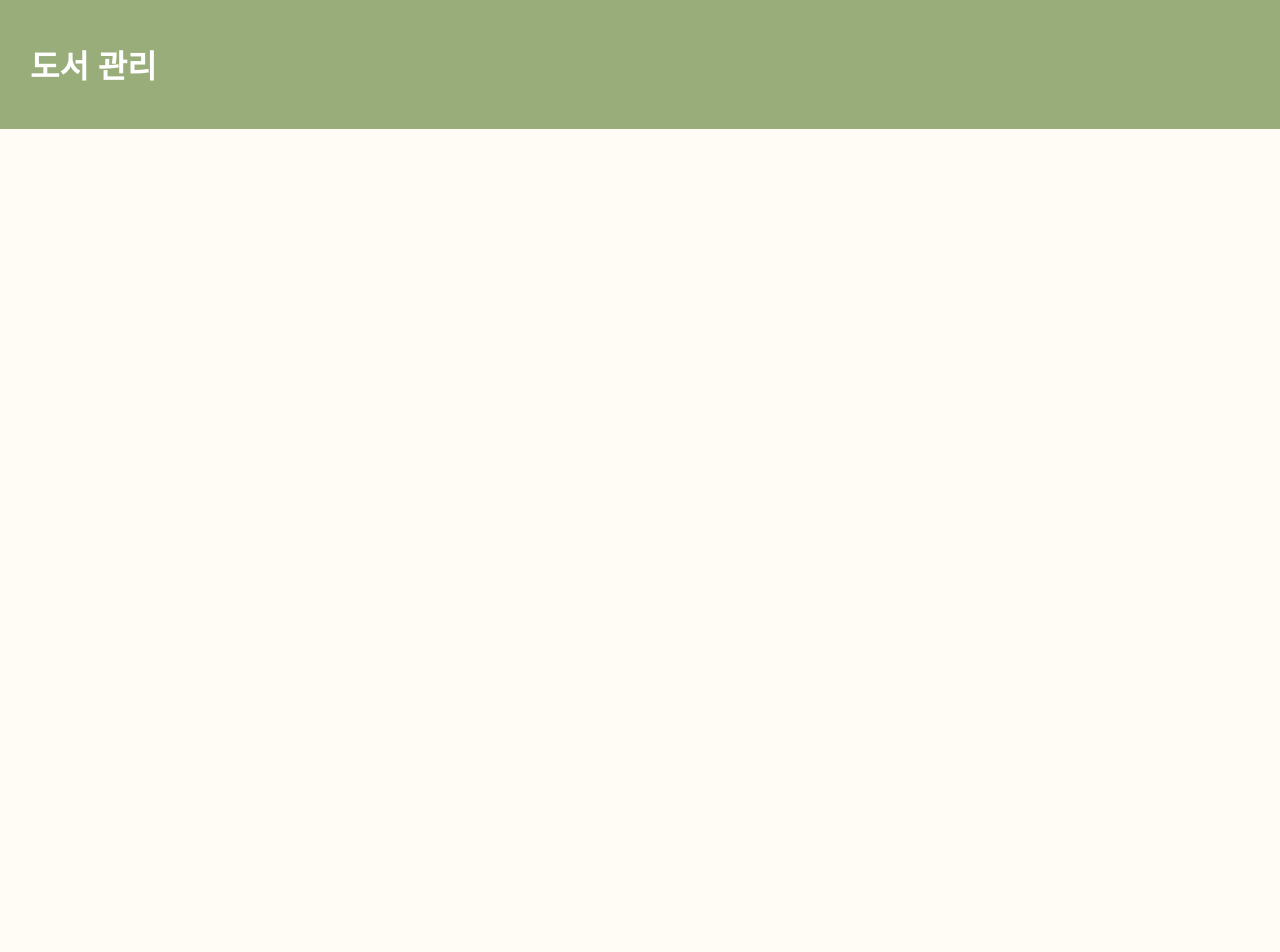
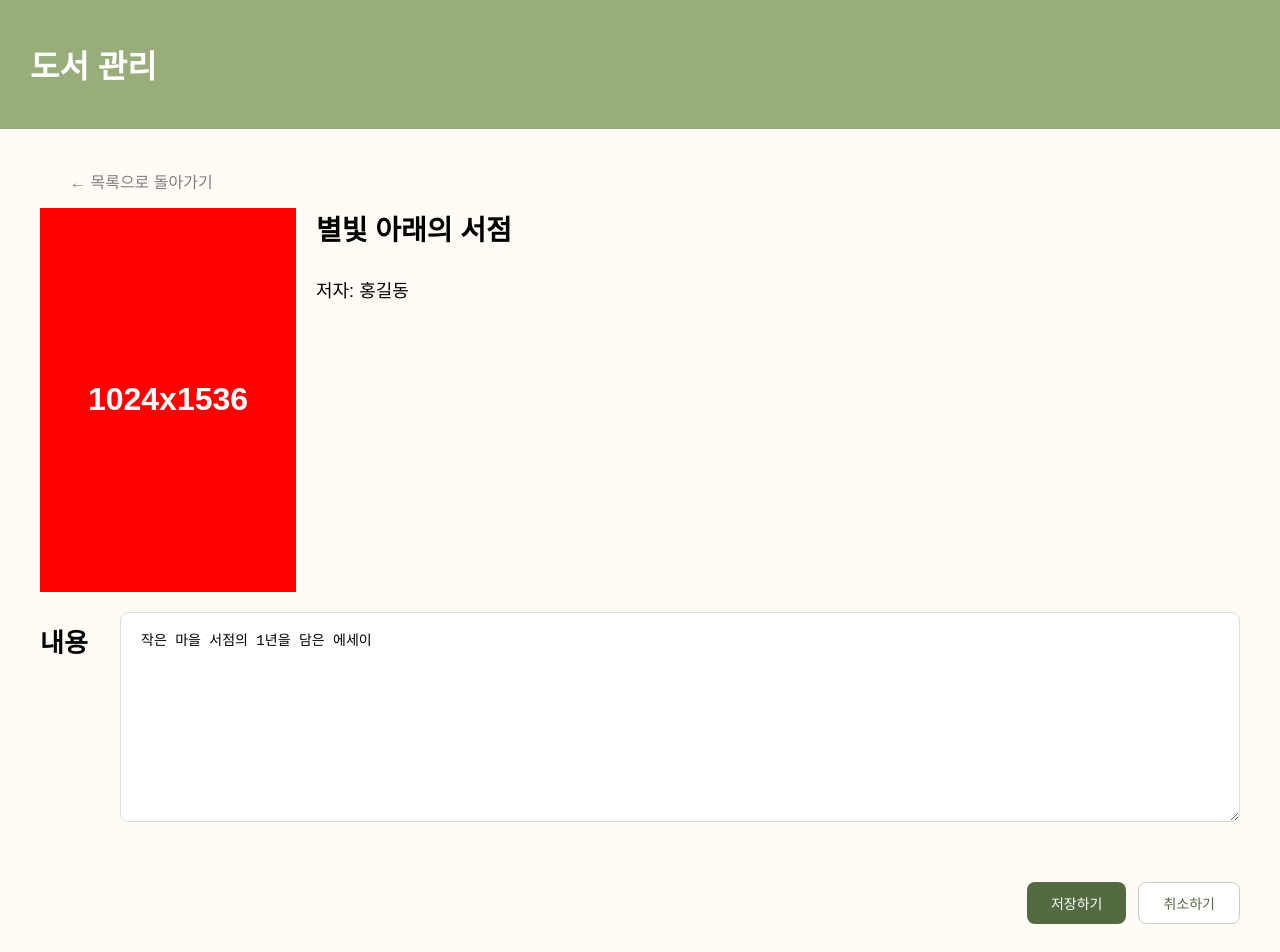
Before and after one commit to lsh4323/AIVLE_Mini-Project_4, a React (Vite) app: page /editbook/1 in a window 1280 px wide. Before the commit this address had no page. Shown: the top 952 px of the page. Before the commit the page ends 800 px from the top, so only its background shows below. Built offline with nearby package versions, Linux system fonts and the light colour scheme; data requests are answered from the project's data file.

Commit message:
BookEditScreen 추가

```diff
--- a/src/App.css
+++ b/src/App.css
@@ -4,6 +4,11 @@ body {
   font-family: 'Noto Sans KR', sans-serif;
   margin: 0;
   padding: 0;
+}
+
+.page-container {
+  padding: 0 40px;
+  padding-bottom: 40px;
 }
 /* ===== 헤더 ===== */
 .header {
@@ -167,3 +172,83 @@ button[type="button"] {
   font-size: 14px;
   cursor: pointer;
 }
+
+
+/* ===== 빈 이미지 ===== */
+.empty-cover-image {
+  width: 345px;
+  height: 488px;
+  background-color: red;
+  color: white;
+  display: flex;
+  justify-content: center;
+  align-items: center;
+  font-size: 64px;
+  font-weight: bold;
+}
+
+.book-edit-info {
+  display: flex;
+  align-items: flex-start;
+  gap: 20px;
+  margin-bottom: 20px;
+}
+
+.book-edit-cover img {
+  width: 256px;
+  height: 384px;
+  object-fit: cover;
+}
+
+.empty-cover-image {
+  width: 256px;
+  height: 384px;
+  background-color: red;
+  color: white;
+  display: flex;
+  justify-content: center;
+  align-items: center;
+  font-size: 32px;
+  font-weight: bold;
+}
+
+.book-edit-text h3 {
+  margin-top: 0;
+  font-size: 28px;
+}
+
+.book-edit-text p {
+  font-size: 18px;
+}
+
+.book-edit-content {
+  display: flex;
+  align-items: flex-start;
+  gap: 32px;
+  margin-bottom: 60px;
+}
+
+.book-edit-content > p {
+  width: 48px;
+  margin: 10px 0 0;
+  font-size: 26px;
+  font-weight: bold;
+}
+
+.book-edit-content > textarea {
+  flex: 1;
+  min-height: 210px;
+  padding: 16px 20px;
+  border: 1px solid #ddd;
+  border-radius: 8px;
+  font-size: 14px;
+  resize: vertical;
+  box-sizing: border-box;
+}
+
+.buttons {
+  display: flex;
+  justify-content: flex-end;
+  gap: 12px;
+  margin-top: 20px;
+}
--- a/src/App.jsx
+++ b/src/App.jsx
@@ -2,6 +2,7 @@ import { useState, useEffect } from "react";
 import { Routes, Route } from "react-router-dom";
 import HomeScreen from "./screens/HomeScreen";
 import BookInfoScreen from "./screens/BookInfoScreen";
+import BookEditScreen from "./screens/BookEditScreen";
 import BookAddScreen from "./screens/BookAddScreen";
 import BookForm from "./components/BookForm";
 // BookDetail.jsx 불러와야 함.
@@ -135,11 +136,14 @@ function App() {
   // AI 이미지 생성 함수
   const handleGenerateImage = async (selectedBook, userApiKey, selectedQuality) => {
     // API 키가 입력되지 않은 경우
+    console.log('book:', selectedBook);
+    console.log(`api: ${userApiKey}`);
+    console.log(`quality: ${selectedQuality}`);
     if (!userApiKey) {
       alert("API 키를 입력해주세요");
       return;
     }
-
+    console.log('함수 호출');
     try {
       // OpenAI Image API 주소
       const OPENAI_IMAGE_API_URL =
@@ -181,7 +185,11 @@ function App() {
         }),
       });
 
-      if (!CreateImage.ok) throw new Error("OpenAI 요청 실패");
+      if (!CreateImage.ok) {
+        const errData = await CreateImage.json();
+        console.error("OpenAI 상세 에러 내역:", errData);
+        throw new Error(`OpenAI 거절 사유: ${errData.error?.message}`);
+      }
 
       //   *********************************************************************
       // OpenAI 응답에서 base64 이미지 데이터 추출
@@ -227,10 +235,6 @@ function App() {
     }
   };
 
-  // if (loading) return <><p>불러오는 중...</p></>;
-
-  // if (error) return <><p>에러: {error}</p></>;
-
   // return문 추가, 테스트 후 컨트롤 k c 로 주석처리 하여 동기화 함.
   return (
     <>
@@ -257,7 +261,17 @@ function App() {
       />
       <Route
         path="/addbook"
-        element={<BookAddScreen onAddBook={handleAddBook} />}
+        element={
+          <BookAddScreen
+            onAddBook={handleAddBook}
+          />}
+      />
+      <Route
+        path="/editbook/:id"
+        element={<BookEditScreen
+          books={books}
+          onUpdateBook={handleUpdateBook}
+          />}
       />
     </Routes>
     </>
--- a/src/screens/BookAddScreen.jsx
+++ b/src/screens/BookAddScreen.jsx
@@ -58,7 +58,7 @@ function BookAddScreen({ onAddBook }) {
         </div>
 
         <div>
-          <label className="form-label"htmlFor="content">내용</label>
+          <label className="form-label"h tmlFor="content">내용</label>
           <textarea
             className="form-textarea"
             id="content"
--- /dev/null
+++ b/src/screens/BookEditScreen.jsx
@@ -0,0 +1,83 @@
+import { useState } from 'react';
+import { useNavigate, useParams } from 'react-router-dom';
+import BackToListButton from '../components/BackToListButton';
+
+function BookEditScreen({
+  books,
+  onUpdateBook
+}) {
+    const navigate = useNavigate();
+    const { id } = useParams();
+
+    const book = books.find(book => book.id == Number(id));
+
+    const [isEditing, setIsEditing] = useState(false);
+    const [changeContent, setChangeContent] = useState(book?.content ?? '');
+    console.log('changeContent : ', changeContent);
+
+    if (!book) {
+        return (
+        <>
+            <p>책을 찾을 수 없습니다.</p>
+            <button onClick={() => navigate('/')}>홈으로 이동</button>
+        </>
+        );
+    }
+
+    const handleSave = () => {
+        const newUpdatedAt = new Date().toISOString();
+
+        onUpdateBook({
+        ...book,
+        content: changeContent,
+        updatedAt: newUpdatedAt,
+        });
+        console.log('updatedbook : ', {
+        ...book,
+        content: changeContent,
+        updatedAt: newUpdatedAt,
+        });
+
+        setIsEditing(false);
+    };
+
+    const formatDate = (dateString) => {
+        return new Date(dateString).toLocaleString('ko-KR');
+    };
+    return (
+        <div className="page-container">
+            <BackToListButton/>
+            <div className="book-edit-info">
+                <div className="book-edit-cover">
+                    {book.coverImageUrl?.trim() ? (
+                    <img src={book.coverImageUrl} alt={book.title} />
+                    ) : (
+                    <div className="empty-cover-image">
+                        1024x1536
+                    </div>
+                    )}
+                </div>
+                <div className="book-edit-text">
+                    <h3>{book.title}</h3>
+                    <p>저자: {book.author}</p>
+                </div>
+            </div>
+            <div className="book-edit-content">
+                <p>
+                    내용
+                </p>
+                <textarea
+                    value={changeContent}
+                    onChange={(e) => setChangeContent(e.target.value)}
+                />
+            </div>
+
+            <div className='buttons'>
+                <button type = "submit" onClick={handleSave}>저장하기</button>
+                <button type = "button" onClick={() => setIsEditing(false)}>취소하기</button>
+            </div>
+        </div>
+    );
+}
+
+export default BookEditScreen;
--- a/src/screens/BookInfoScreen.jsx
+++ b/src/screens/BookInfoScreen.jsx
@@ -92,7 +92,7 @@ function BookInfoScreen({
       ) : (
         <>
           <p>내용: {book.content}</p>
-          <button onClick={() => setIsEditing(true)}>수정</button>
+          <button onClick={() => navigate(`/editbook/${id}`)}>수정</button>
         </>
       )}
 
@@ -123,7 +123,7 @@ function BookInfoScreen({
         </div>
 
         <div>
-          <label>quality</label>
+          <label>퀄리티</label>
           <select
             value={selectedQuality}
             onChange={(e) => setSelectedQuality(e.target.value)}
@@ -131,7 +131,7 @@ function BookInfoScreen({
             className="quality-select"
           >
             <option value="low">Low</option>
-            <option value="middle">Middle</option>
+            <option value="medium">Middle</option>
             <option value="high">High</option>
           </select>
         </div>
```
